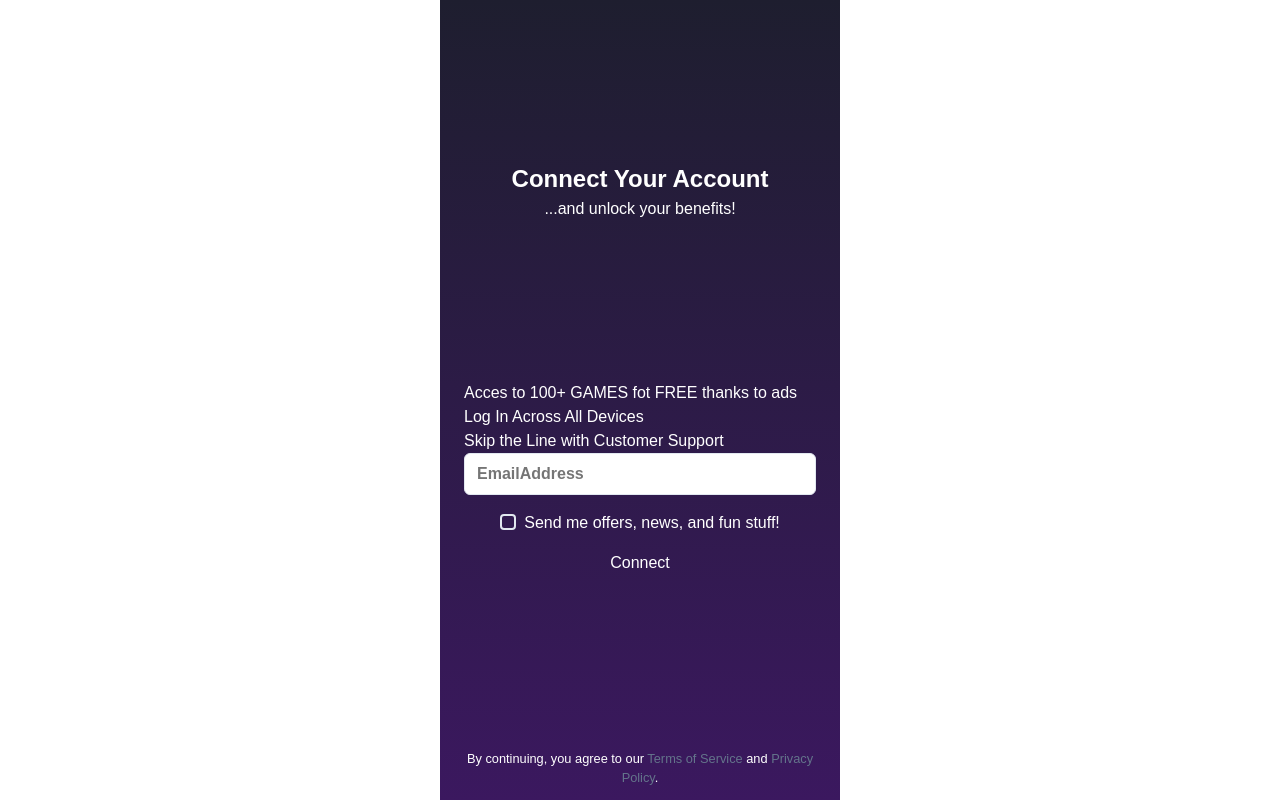
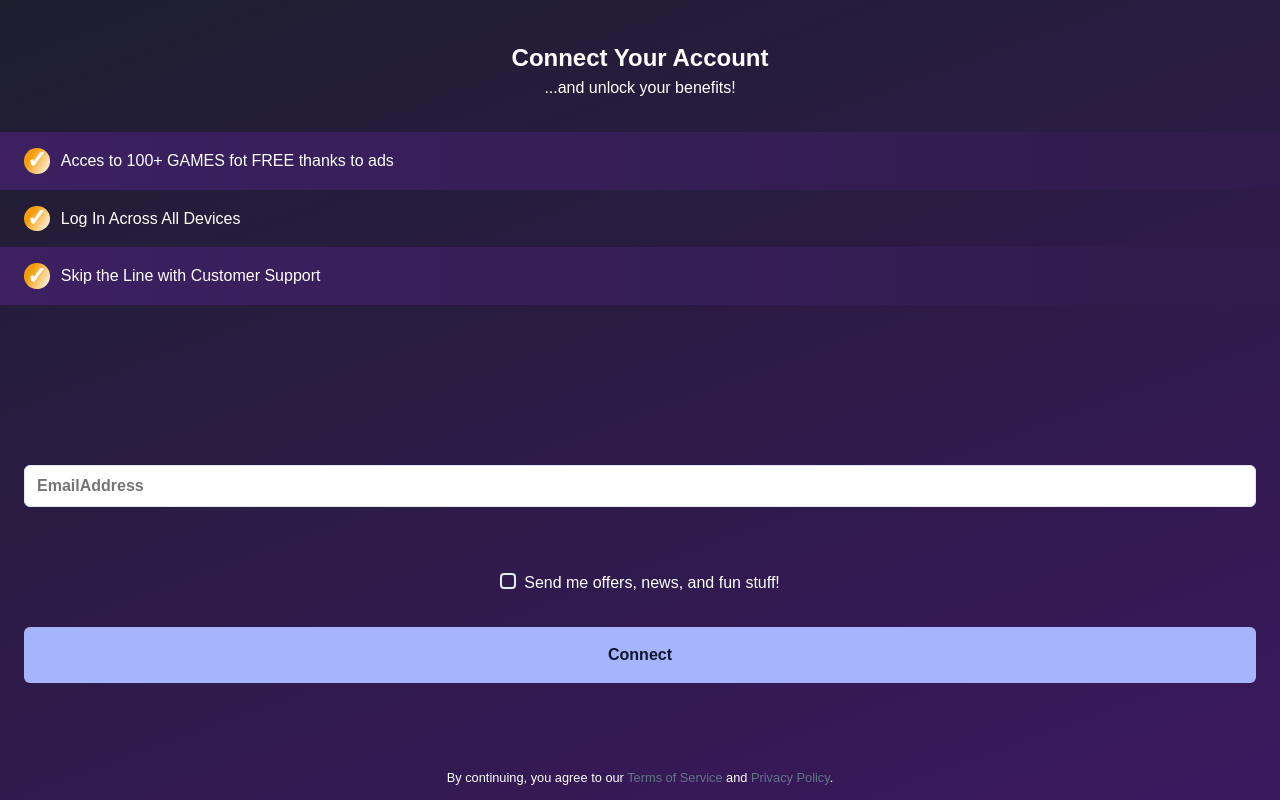
Before and after one commit to carlosdamota/carlos-damota-frontend-2025, a React (Vite) app in the folder frontend/: page / in a window 1280 px wide. Built offline with nearby package versions, Linux system fonts and the light colour scheme; a web font is replaced by a local one.

Commit message:
feat: update styling and structure for FormEmailConnect and BenefitsList components

```diff
--- a/frontend/src/App.css
+++ b/frontend/src/App.css
@@ -1,15 +1,14 @@
 main {
   min-height: 100vh;
-
   display: flex;
   flex-direction: column;
-  justify-content: space-between;
-  align-items: center;
   font-size: 1rem;
 
-  background: linear-gradient(180deg, #1E1E2F 0%, #3B185F 100%); /* ajustado al fondo visto */
 
-  max-width: 400px;
+
+  background: linear-gradient(160deg, #1E1E2F 0%, #3B185F 100%); /* ajustado al fondo visto */
+
+
   margin: 0 auto;
 
   color: var(--color-text-inverse);
--- a/frontend/src/components/BenefitsList.tsx
+++ b/frontend/src/components/BenefitsList.tsx
@@ -1,11 +1,12 @@
-
-
+import benefistList from './benefitsList.module.css'
 export const BenefitsList = () => {
   return (
-     <ul>
-        <li>Acces to 100+ GAMES fot FREE thanks to ads</li>
-        <li>Log In Across All Devices</li>
-        <li>Skip the Line with Customer Support</li>
+
+      <ul className={benefistList.benefitsList}>
+        <li> <span></span>Acces to 100+ GAMES fot FREE thanks to ads</li>
+        <li><span></span>Log In Across All Devices</li>
+        <li><span></span>Skip the Line with Customer Support</li>
       </ul>
+
   )
 }
--- /dev/null
+++ b/frontend/src/components/benefitsList.module.css
@@ -0,0 +1,54 @@
+
+.benefitsList{
+    display: flex;
+    flex-direction: column;
+    width: 100%;
+    width: 100vw;
+    margin-left: calc(-1.5rem); /* Contraresta el padding left del section */
+    margin-right: calc(-1.5rem);
+    margin-bottom: 2rem;
+
+    & li{
+        display: flex;
+
+        align-items: center;
+        gap: 0.2rem;
+        padding: 1rem 1.5rem;
+        &:nth-child(1),  &:nth-child(3){
+           background: linear-gradient(
+  to right,
+  var(--color-primary) 0%,
+  #3C2061 0%,
+  #2D1A47 120%
+);
+
+        }
+
+        & span{
+            display: inline-block;
+            text-align: center;
+            min-width: 1.6rem;
+            min-height: 1.6rem;
+            width: 1.6rem;
+            height: 1.6rem;
+            background: linear-gradient(120deg, var(--color-accent) 30%, var(--color-surface) 100%);
+            border-radius: 50%;
+            margin-right: 0.5rem;
+            position: relative;
+            &::after{
+                position: absolute;
+                top: 40%;
+                left: 50%;
+                transform: translate(-50%, -50%);
+                content: '✓';
+                font-weight: bold;
+                font-size: 1.5rem;
+                width: 2rem;
+                height: 2rem;
+                text-align: center;
+            }
+
+        }
+
+    }
+}
--- a/frontend/src/components/form/FormEmailConnect.tsx
+++ b/frontend/src/components/form/FormEmailConnect.tsx
@@ -69,7 +69,7 @@ export const FormEmailConnect: React.FC<FormEmailConnectProps> = ({
         </label>
       </div>
 
-      <button
+      <button className={formConnect.button}
         type="submit"
 
         disabled={isSubmitting || !!error || !value.trim()}
--- a/frontend/src/components/form/form.module.css
+++ b/frontend/src/components/form/form.module.css
@@ -1,6 +1,7 @@
 .form {
     display: flex;
     flex-direction: column;
-    gap: 1rem;
-    width: 100%;
+    gap: 2rem;
+    margin-top: 5rem;
+    margin-bottom: 2rem;
 }
--- a/frontend/src/components/form/formConnect.module.css
+++ b/frontend/src/components/form/formConnect.module.css
@@ -30,6 +30,7 @@
 }
 
 .checkbox_container{
+  margin-top: 2rem;
     align-self: center;
     align-items: center;
     gap: 0.5rem;
@@ -51,16 +52,29 @@
         content: '✓';
   color: var(--color-surface);
   position: absolute;
-  top: 0;
-  left: 0;
-  font-size: 1rem;
-  line-height: 1rem;
+  font-size: 0.7rem;
+  width: 100%;
+  height: 100%;
+  font-weight: bold;
   display: flex;
   align-items: center;
   justify-content: center;
-  width: 100%;
-  height: 100%;
     }
   }
     }
 }
+
+.button{
+  background-color: var(--color-primary-light);
+  color: var(--color-text-primary);
+  font-weight: bold;
+  padding: 1rem;
+  border-radius: 0.375rem;
+  &:hover{
+    background-color: var(--color-primary);
+  }
+  &:active{
+    background-color: var(--color-primary-dark);
+    border: 1px solid var(--color-border);
+  }
+}
--- a/frontend/src/steps/Step1Email/styles.module.css
+++ b/frontend/src/steps/Step1Email/styles.module.css
@@ -1,24 +1,19 @@
 .section{
-    display: flex;
-    flex-direction: column;
-    justify-content: space-evenly;
-    width: 100%;
-    flex: 1;
-    padding: 0 1.5rem;
+     flex: 1;
+  display: flex;
+  flex-direction: column;
+  justify-content: center;
+  padding: 2rem 1.5rem;
+  gap: 2rem;
 }
 
 .header {
-    display: flex;
-    flex-direction: column;
-    justify-content: center;
     text-align: center;
 }
 .article {
-    display: flex;
-    flex-direction: column;
-    justify-content: space-between;
-    align-items: flex-start;
-
+  display: flex;
+  flex-direction: column;
+  gap: 3rem;
 }
 
 .footer{
```
